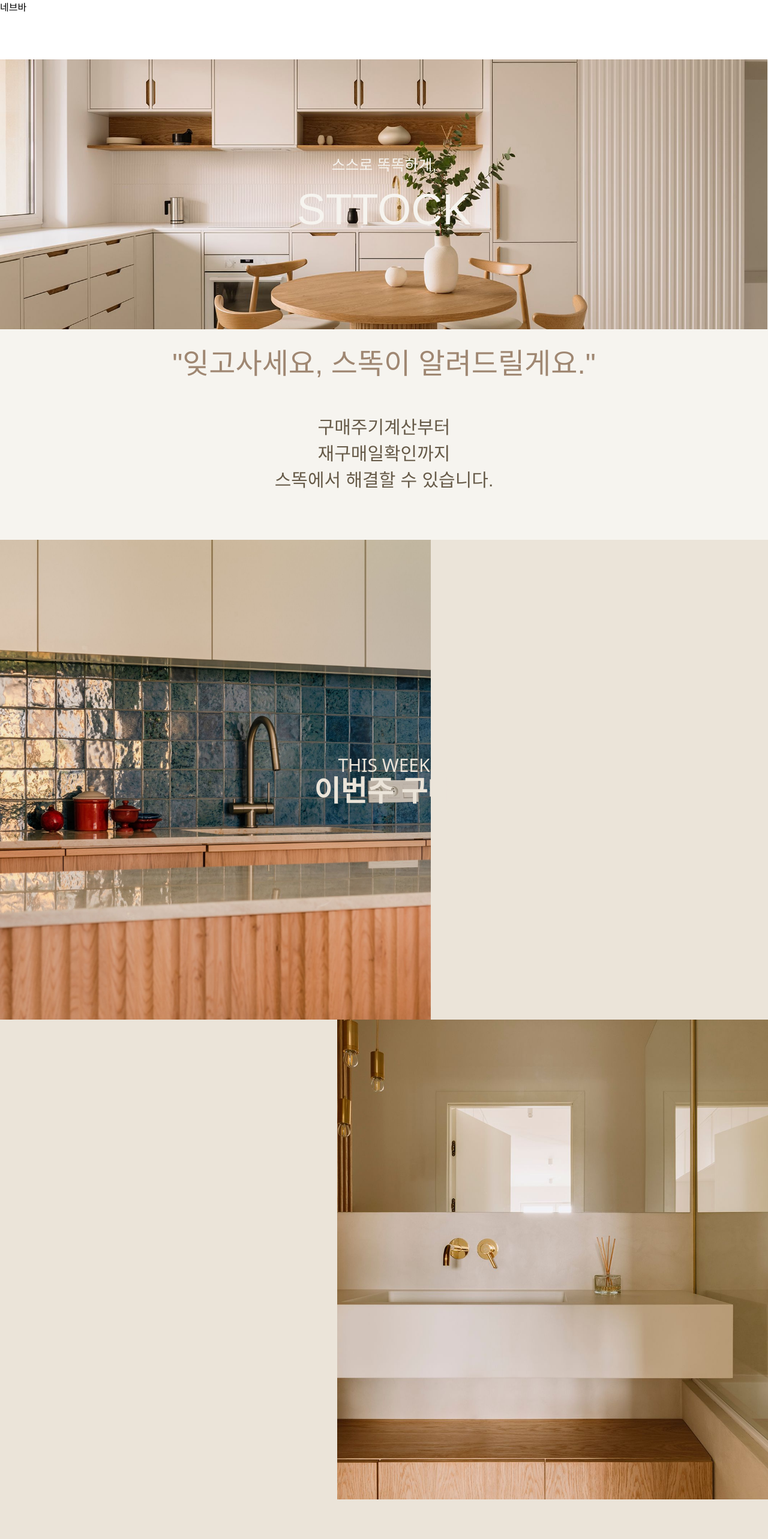
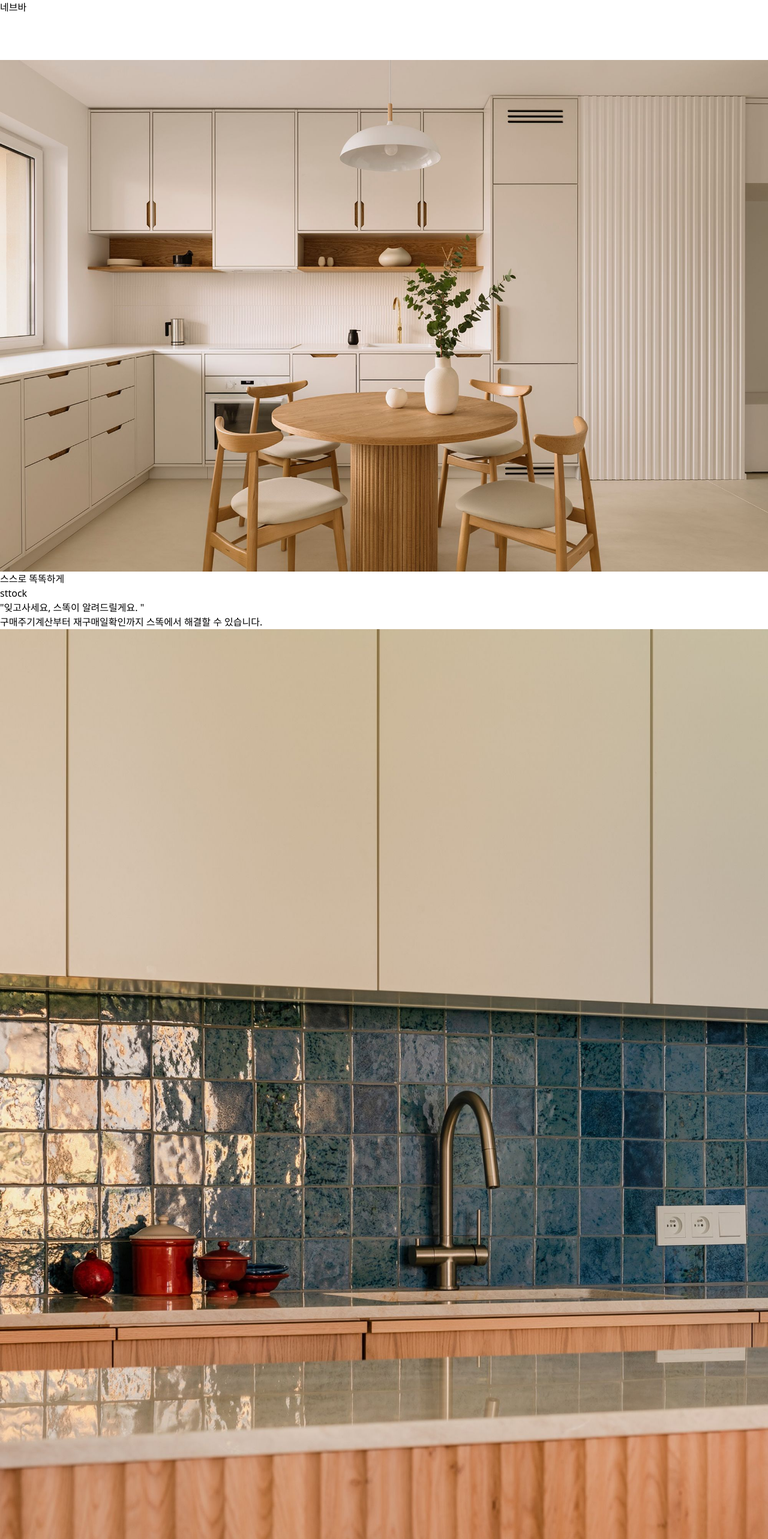
Before and after one commit to Team-Sttock/FE, a Next.js app: page / in a window 1280 px wide. Shown: the top 2566 px of the page at 60% size. Built offline with nearby package versions, Linux system fonts and the light colour scheme; a web font is replaced by a local one.

Commit message:
feature: 메인 레이아웃 재구성

```diff
--- a/pages/index.tsx
+++ b/pages/index.tsx
@@ -2,68 +2,97 @@ export default function Home() {
   return (
     <main>
       <nav className="w-full h-[100px]">네브바</nav>
-      <div className="flex relative h-screen w-full min-h-screen min-w-screen justify-center items-center bg-ivory">
-        <img
-          src="/main/main-img-1.png"
-          alt="main-img-1"
-          className="w-screen h-[450px] absolute left-[-1px] top-[-1px] object-cover z-0 "
-        />
-        <div className=" w-full flex flex-col items-center absolute  justify-center z-10 ">
-          <h1 className=" relative  text-[25px] font-kimjungchul text-bold text-ivory">
-            스스로 똑똑하게,
-          </h1>
-          <h1 className=" relative  pb-10 text-[72px] font-kimjungchul text-ivory uppercase">
-            sttock
-          </h1>
-          <h1 className="  relative top-20 my-10 p-5 font-hahmlet font-extralight text-light-brown text-5xl ">
-            &quot;잊고사세요, 스똑이 알려드릴게요.&quot;
-          </h1>
+      {/* 메인1 - 메인화면 */}
+      <section>
+        <div>
+          <img src="/main/main-img-1.png" alt="main-img-1" />
+          <h2>스스로 똑똑하게 </h2>
+          <h1>sttock</h1>
+        </div>
+        <div>
+          <h1> &quot;잊고사세요, 스똑이 알려드릴게요. &quot;</h1>
+          <p>구매주기계산부터 재구매일확인까지 스똑에서 해결할 수 있습니다.</p>
+        </div>
+      </section>
+      {/* 메인2 - 이번주 구매 */}
+      <section>
+        <div>
+          <img src="/main/main-img-2.png" alt="main-img-2" className="" />
+          <h2>this week</h2>
+          <h1>이번주 구매</h1>
+        </div>
+        <div>
+          <div>
+            &quot;거의 다 사용한 생활용품이 무엇이었는지 스똑이
+            보여드려요.&quot;
+          </div>
+          <div>&quot;다 써서 사야하는제 있었는데... 뭐였더라.&quot;</div>
+          <div>
+            마트나 상품점에서 뭘 사야했었는지 고민하지마세요 오늘날짜 기준으로
+            용량이 10% 이하로 남은 상품을 보여드립니다.
+          </div>
+        </div>
+      </section>
 
-          <p className=" relative top-20 p-1  text-3xl font-thin font-nexon text-dark-brown">
-            구매주기계산부터
-          </p>
-          <p className=" relative top-20 p-1  text-3xl font-thin font-nexon text-dark-brown">
-            재구매일확인까지
-          </p>
-          <p className=" relative top-20 p-1 text-3xl font-thin font-nexon text-dark-brown">
-            스똑에서 해결할 수 있습니다.
-          </p>
+      {/* 메인 3 - 스똑 캘린더 */}
+      <section>
+        <div className="left">
+          <div className="topLetter">
+            &quot;우리집 생활용품 달력, 다음을 미리 준비할 수 있도록&quot;
+          </div>
+          <div className="bottomLetter">
+            다음주 그리고 다음달에 어떤 생활용품이 소진되는지 한눈에 볼 수
+            있어요. 혹시 다음주에 마트에 갈 예정이라면, 스똑 캘린더에서 미리
+            확인해보세요.
+          </div>
         </div>
-      </div>
-      <div className=" flex relative h-screen w-full justify-center items-center bg-beige">
-        <img
-          src="/main/main-img-2.png"
-          alt="main-img-2"
-          className="w-[718px] h-[100%] absolute left-0 top-0 object-cover z-0"
-        />
-        <div className=" w-full flex  flex-col items-center justify-center z-10 ">
-          <h1 className=" relative font-kimjunchul  text-3xl text-beige uppercase">
-            this week
-          </h1>
-          <h1 className="relative font-kimjunchul font-bold text-5xl text-beige">
-            이번주 구매
-          </h1>
+        <div className="right">
+          <img src="/main/main-img-3.png" alt="main-img-3" />
+          <h2>calendar</h2>
+          <h1>스똑 캘린더</h1>
         </div>
-      </div>
+      </section>
 
-      <div className=" flex relative h-screen w-full justify-center items-center bg-beige">
-        <img
-          src="/main/main-img-3.png"
-          alt="main-img-3"
-          className="w-[718px] h-full absolute top-0 right-0 object-cover z-0"
-        />
-      </div>
-      <div className=" flex relative h-screen w-full justify-center items-center bg-beige">
-        <img
-          src="/main/main-img-4.png"
-          alt="main-img-4"
-          className="w-[419px] h-[586px] absolute  object-cover z-0"
-        />
-      </div>
-      <div>
+      {/* 메인 4 - 항목별 보기 */}
+      <section>
+        <div className="left">
+          <div className="topLetter">
+            &quot;우리집 생활용품을 매장에서철머 하눈에 관리해보세요.&quot;
+          </div>
+          <div className="bottomLetter">
+            집에서 사용하는 생활용품을 체계적으로 관리할 수 있습니다. 어떤
+            생활용품을 자주 구매하는지, 그리고 무엇을 빨리 소진하는지 하눈ㄴ에
+            확인해보세요!
+          </div>
+        </div>
+        <div className="center">
+          <img src="/main/main-img-4.png" alt="main-img-4" />
+          <h2>view</h2>
+          <h1>항목별보기</h1>
+        </div>
+        <div className="right">
+          <div className="kitchen">
+            <i className="kitchenIcon"></i>
+            <div className="hypen">----</div>
+            <p className="kitchen">주방세제</p>
+          </div>
+
+          <div className="progressbar">
+            {' '}
+            <img src="" alt="프로그래스바" />
+          </div>
+          <div>
+            <p> 총 2L 중에 820ml 소진했어요! </p>
+          </div>
+        </div>
+      </section>
+
+      {/* 메인 5 - 스똑에서 */}
+      <section>
         <img src="/main/main-img-5.png" alt="main-img-5" />
-      </div>
-      <footer className="flex relative h-[200px] bg-beige w-full "></footer>
+      </section>
+
+      <footer className="">푸터</footer>
     </main>
   )
 }
```
